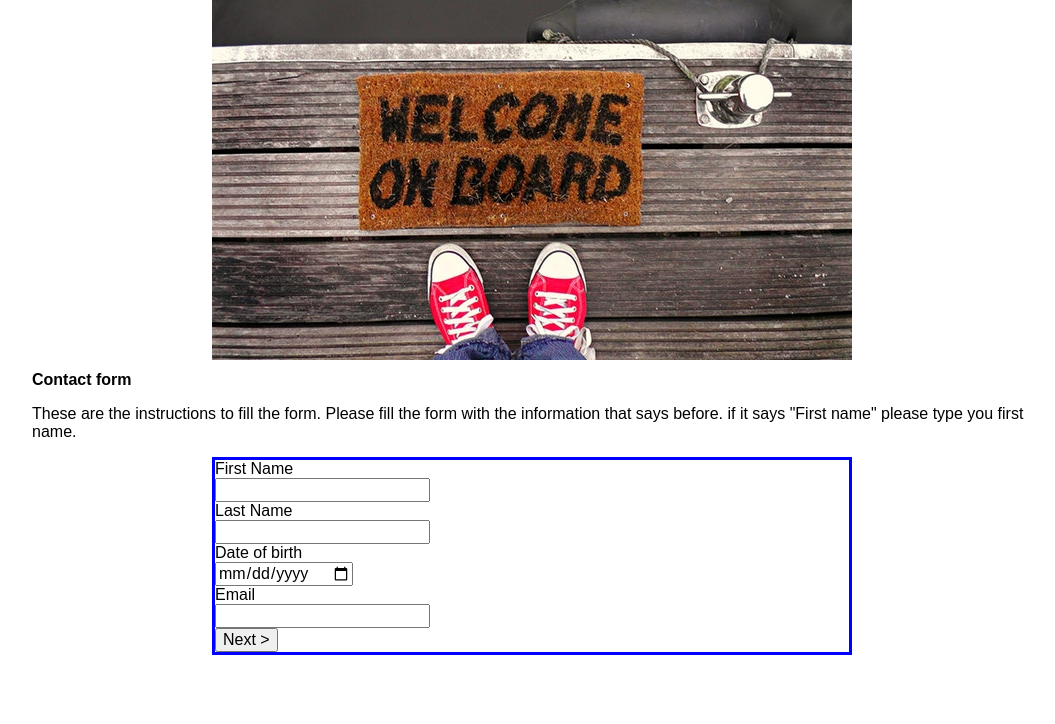
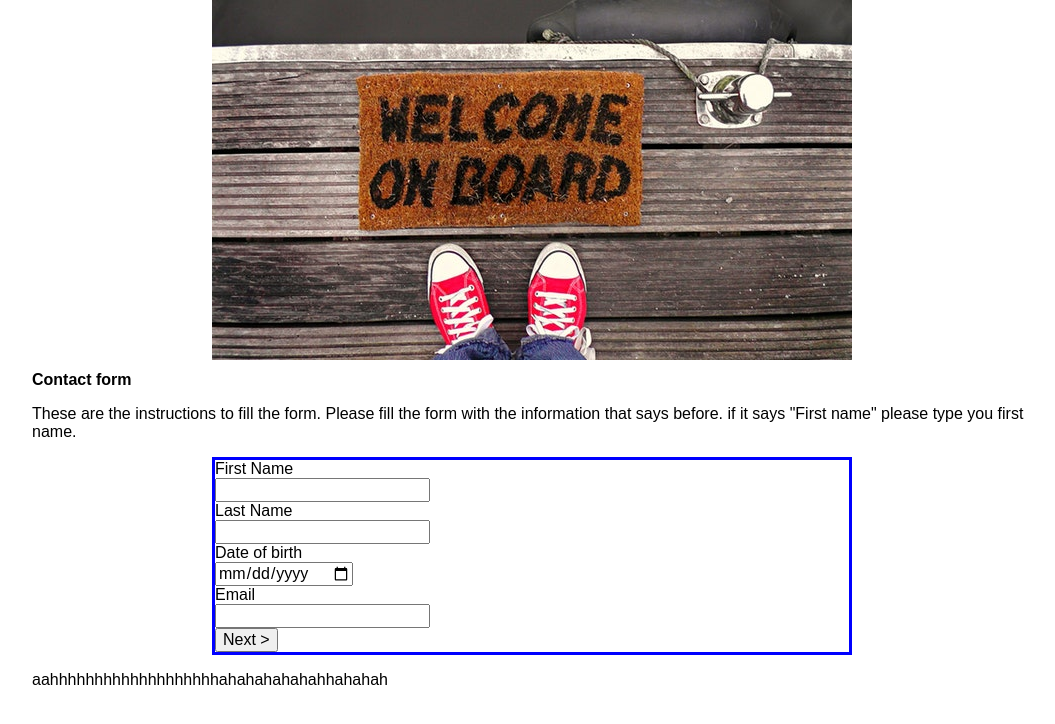
Before and after one commit to rjuliang/test, a plain HTML site: page index.html in a window 1280 px wide. Shown: the whole page, without its empty margins (108-1163 px from the left). Drawn offline with Linux system fonts and the light colour scheme.

Commit message:
AHhhhhhhhh

```diff
--- a/index.html
+++ b/index.html
@@ -19,6 +19,8 @@
 
     <input type="submit" name="name" value="Next >">
   </form>
-
+  <p>
+    aahhhhhhhhhhhhhhhhhhhahahahahahahhahahah
+  </p>
 </body>
 </html>
```
